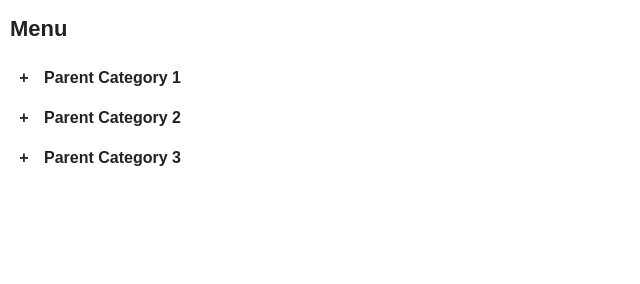
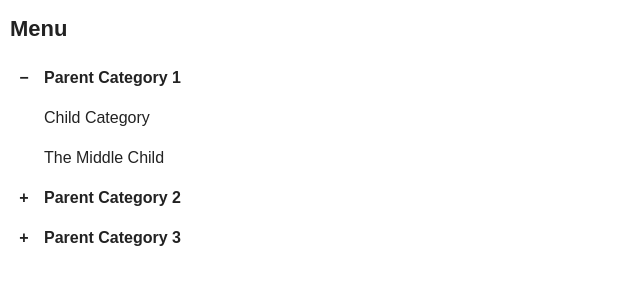
Before and after one commit to Araminta/araminta.github.io, a plain HTML site: page sidebar.html in a window 1280 px wide. Both pictures are taken after a click on the link "Parent Category 1". Shown: the whole page, without its empty margins (0-640 px from the left). Drawn offline with Linux system fonts and the light colour scheme.

Commit message:
Update sidebar.html

```diff
--- a/sidebar.html
+++ b/sidebar.html
@@ -36,7 +36,7 @@
         position: relative;
     }
 
-    .acc-menu li a {
+    .acc-menu a {
         display: block;
         padding: 8px 10px;
         color: #222;
@@ -44,71 +44,55 @@
         overflow-wrap: anywhere;
     }
 
-    .acc-menu li a:hover {
+    .acc-menu a:hover {
         color: #d00;
         background: #f7f7f7;
     }
 
-    .acc-menu > li > a {
+    /* Parent category */
+    .acc-menu > li > .parent-link {
         padding-left: 34px;
         font-weight: bold;
+        cursor: pointer;
     }
 
-    /* Accordion toggle */
-    .acc-menu input[type="checkbox"] {
-        position: absolute;
-        left: 0;
-        top: 4px;
-        width: 28px;
-        height: 32px;
-        margin: 0;
-        opacity: 0;
-        cursor: pointer;
-        z-index: 2;
-    }
-
-    .acc-menu label {
+    /* Plus/minus icon */
+    .acc-menu .toggle {
         position: absolute;
         top: 4px;
         left: 0;
-        z-index: 1;
+        z-index: 2;
         display: flex;
         align-items: center;
         justify-content: center;
         width: 28px;
         height: 32px;
         font-weight: bold;
-        color: #222;
         cursor: pointer;
+        user-select: none;
     }
 
-    .acc-menu label::before {
+    .acc-menu .toggle::before {
         content: "+";
     }
 
-    .acc-menu input:checked + label::before {
+    .acc-menu > li.open > .toggle::before {
         content: "\2212";
     }
 
-    .acc-menu input:focus-visible + label {
+    .acc-menu .toggle:focus-visible {
         outline: 2px solid #1677ff;
         outline-offset: 2px;
     }
 
-    /* Hide child lists initially */
+    /* Child list: closed by default */
     .acc-menu > li > ul {
         max-height: 0;
         overflow: hidden;
-        visibility: hidden;
-        transition: max-height 0.3s ease, visibility 0.3s ease;
+        transition: max-height 0.3s ease;
     }
 
-    /* Show all children when checked */
-    .acc-menu > li > input[type="checkbox"]:checked ~ ul {
-        max-height: 1000px;
-        visibility: visible;
-    }
-
+    /* Child links */
     .acc-menu > li > ul > li > a {
         padding-left: 34px;
         font-weight: normal;
@@ -127,9 +111,12 @@
 
 <ul class="acc-menu">
     <li>
-        <input type="checkbox" id="parent1">
-        <label for="parent1" aria-label="Toggle Parent Category 1"></label>
-        <a href="#">Parent Category 1</a>
+        <span class="toggle" role="button" tabindex="0"
+              aria-label="Toggle Parent Category 1"
+              aria-expanded="false"></span>
+        <a class="parent-link" href="#" aria-expanded="false">
+            Parent Category 1
+        </a>
         <ul>
             <li><a href="child1.html" target="mainFrame">Child Category</a></li>
             <li><a href="middle1.html" target="mainFrame">The Middle Child</a></li>
@@ -137,9 +124,12 @@
     </li>
 
     <li>
-        <input type="checkbox" id="parent2">
-        <label for="parent2" aria-label="Toggle Parent Category 2"></label>
-        <a href="#">Parent Category 2</a>
+        <span class="toggle" role="button" tabindex="0"
+              aria-label="Toggle Parent Category 2"
+              aria-expanded="false"></span>
+        <a class="parent-link" href="#" aria-expanded="false">
+            Parent Category 2
+        </a>
         <ul>
             <li><a href="child2.html" target="mainFrame">Child Category</a></li>
             <li><a href="middle2.html" target="mainFrame">The Middle Child</a></li>
@@ -147,14 +137,59 @@
     </li>
 
     <li>
-        <input type="checkbox" id="parent3">
-        <label for="parent3" aria-label="Toggle Parent Category 3"></label>
-        <a href="#">Parent Category 3</a>
+        <span class="toggle" role="button" tabindex="0"
+              aria-label="Toggle Parent Category 3"
+              aria-expanded="false"></span>
+        <a class="parent-link" href="#" aria-expanded="false">
+            Parent Category 3
+        </a>
         <ul>
             <li><a href="child3.html" target="mainFrame">Child Category</a></li>
             <li><a href="middle3.html" target="mainFrame">The Middle Child</a></li>
         </ul>
     </li>
 </ul>
+
+<script>
+document.querySelectorAll(".acc-menu > li").forEach(function (item) {
+    const toggle = item.querySelector(":scope > .toggle");
+    const parentLink = item.querySelector(":scope > .parent-link");
+    const submenu = item.querySelector(":scope > ul");
+
+    function setOpen(open) {
+        item.classList.toggle("open", open);
+        toggle.setAttribute("aria-expanded", String(open));
+        parentLink.setAttribute("aria-expanded", String(open));
+
+        if (open) {
+            submenu.style.maxHeight = submenu.scrollHeight + "px";
+        } else {
+            submenu.style.maxHeight = "0";
+        }
+    }
+
+    function toggleMenu(event) {
+        if (event) event.preventDefault();
+        setOpen(!item.classList.contains("open"));
+    }
+
+    toggle.addEventListener("click", toggleMenu);
+    parentLink.addEventListener("click", toggleMenu);
+
+    toggle.addEventListener("keydown", function (event) {
+        if (event.key === "Enter" || event.key === " ") {
+            toggleMenu(event);
+        }
+    });
+
+    // Keep the submenu height correct if its contents change.
+    submenu.addEventListener("transitionend", function () {
+        if (item.classList.contains("open")) {
+            submenu.style.maxHeight = submenu.scrollHeight + "px";
+        }
+    });
+});
+</script>
+
 </body>
 </html>
```
